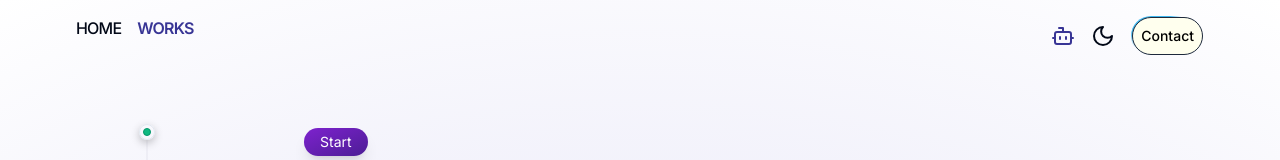
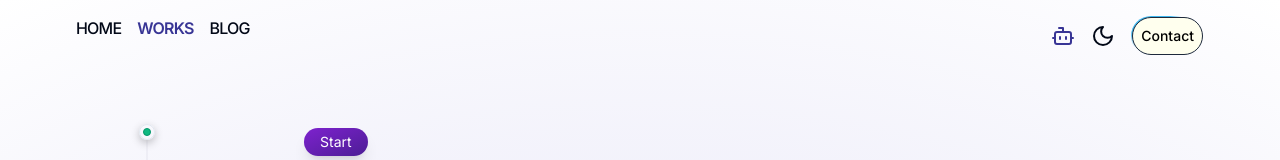
Before and after one commit to Danfraga33/smartPortfolio, a Next.js app: page /works in a window 1280 px wide. Shown: the top 160 px of the page. Built offline with nearby package versions, Linux system fonts and the light colour scheme.

Commit message:
feat: add blog link

```diff
--- a/src/app/components/Navbar.tsx
+++ b/src/app/components/Navbar.tsx
@@ -8,6 +8,7 @@ import { usePathname } from "next/navigation";
 const Navbar = () => {
   const router = usePathname();
   const isWorks = router === "/works";
+  const isBlog = router === "/blog";
   return (
     <header className="top-0 bg-transparent">
       <div className="max-w-6xl mx-auto flex flex-wrap justify-between gap-3 px-3 py-4">
@@ -24,12 +25,26 @@ const Navbar = () => {
           >
             works
           </Link>
+          <a
+            href="https://stoic-dev-blogger.vercel.app/"
+            target="_blank"
+            rel="noopener noreferrer"
+            className={` active:text-[#383595]  dark:active:text-[#da9106] hover:text-gray-500/65 ${isBlog ? "text-[#383595] font-semibold dark:font-semibold dark:text-[#fd9106]" : ""}`}
+          >
+            blog
+          </a>
         </nav>
         <div className="flex items-center gap-4">
           <AiChatButton />
           <ThemeToggle />
           <Button className="bg-[#ffef] text-black  dark:bg-[#222] dark:text-white font-medium p-2">
-            <a href="https://danielfraga.dev/#contact">Contact</a>
+            <a
+              href="https://danielfraga.dev/#contact"
+              target="_blank"
+              rel="noopener noreferrer"
+            >
+              Contact
+            </a>
           </Button>
         </div>
       </div>
```
